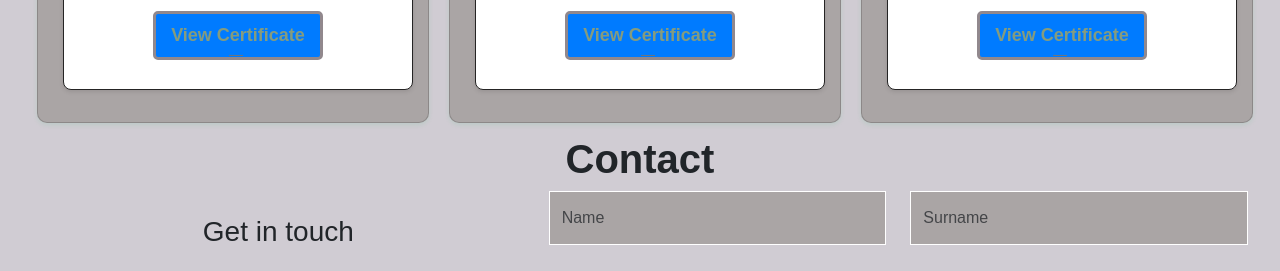
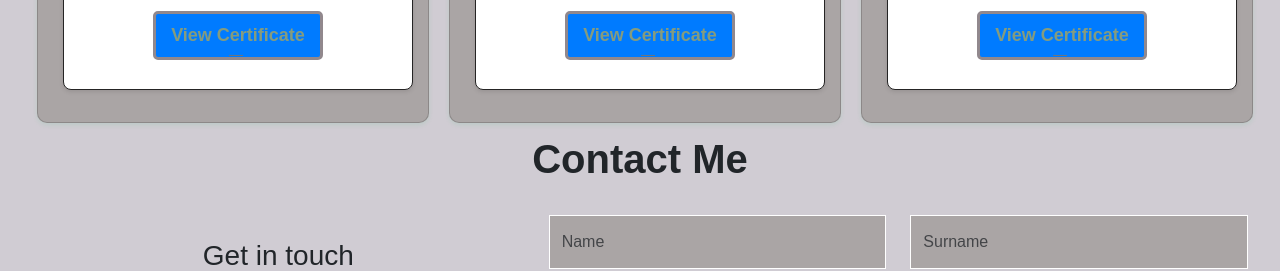
Before and after one commit to middas123/my-portfolio, a React (Vite) app: page / in a window 1280 px wide. Shown: the part 2920-3191 px from the top of the page. Built offline with nearby package versions, Linux system fonts and the light colour scheme.

Commit message:
contact
I added resposnsive ness code for the recaptcha

```diff
--- a/src/Components/contact/Contact.jsx
+++ b/src/Components/contact/Contact.jsx
@@ -117,9 +117,10 @@ const Contact = () => {
 
   return (
     <div className="Container" id="contact">
-      <h1>
-        <strong>Contact</strong>
+      <h1 className="text-center">
+         <strong>Contact Me</strong>
       </h1>
+      <br />
       <Row className="sec_sp">
         <Col lg="5" className="mb-5">
           <h3 className="color_sec py-4"> Get in touch</h3>
--- a/src/Components/contact/contact.css
+++ b/src/Components/contact/contact.css
@@ -89,14 +89,9 @@ i.fas {
 }
 
 
-/* Media query for screens smaller than 768px
-@media (max-width: 768px) {
-
-  }
-
-/* Media query for screens smaller than 576px */
-/* @media (max-width: 576px) {
-  .g-recaptcha {
-    min-height: 80vh;
-  }
-}  */
+/* Add this CSS code to your Contact.css file */
+.recaptcha-container {
+  width: 100%; /* Use any width percentage that fits your design */
+  display: flex;
+  justify-content: center;
+}
```
